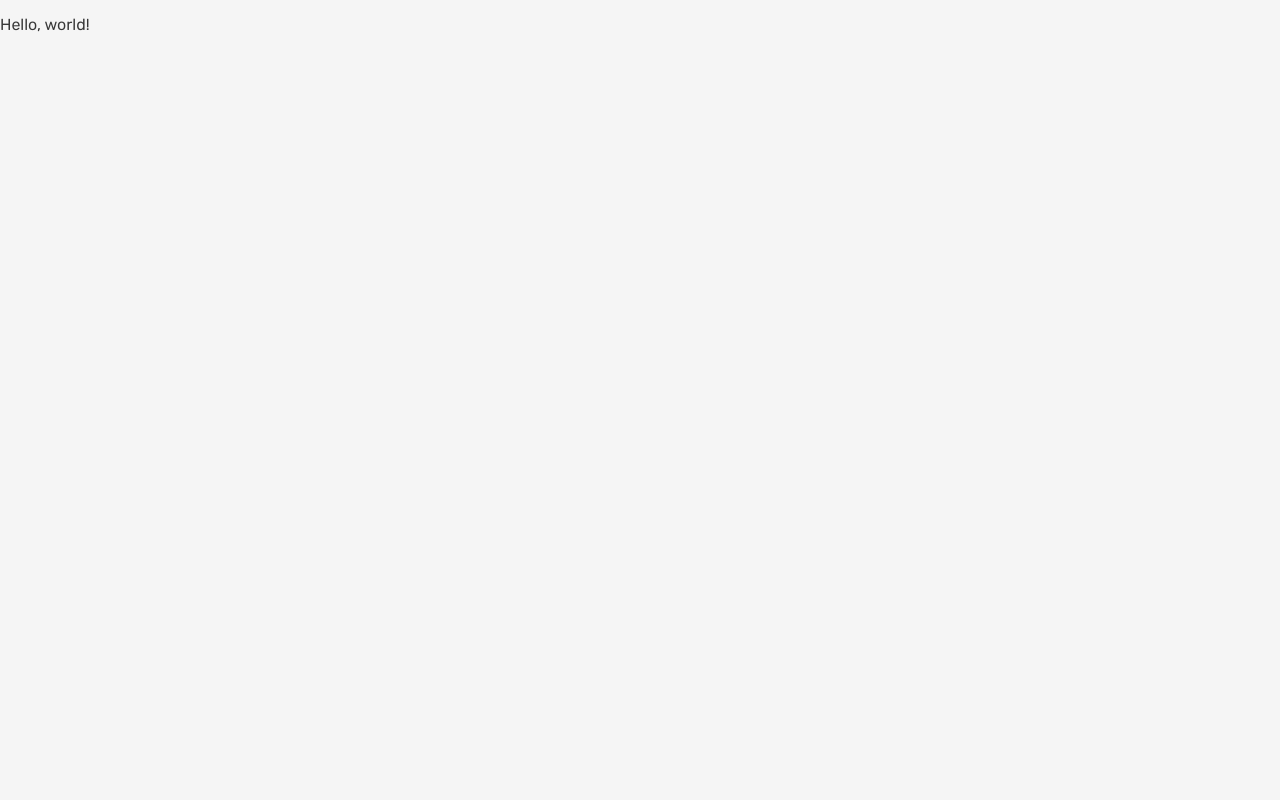
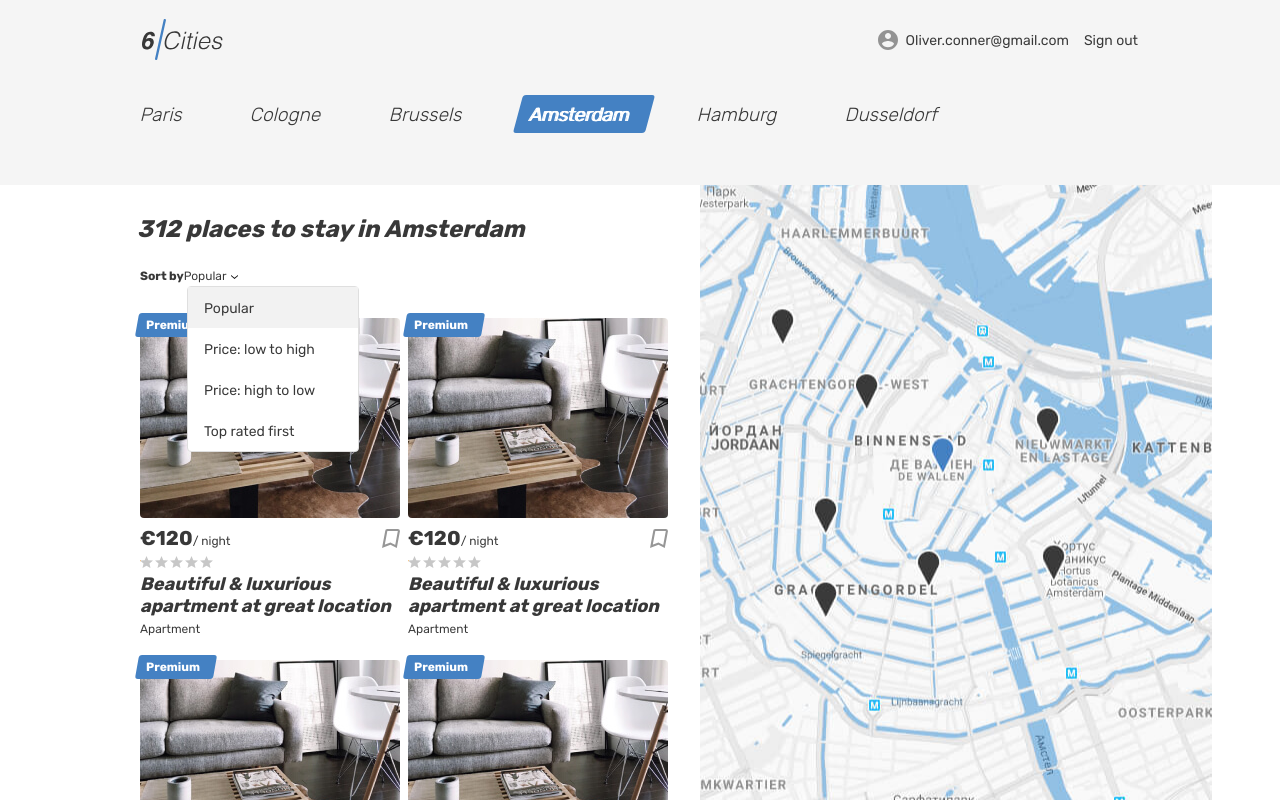
Before and after one commit to dewfors/1567759-six-cities-9, a React (Create React App) app in the folder project/: page / in a window 1280 px wide. Built offline with nearby package versions, Linux system fonts and the light colour scheme.

Commit message:
2-1-1 Создаст компоненты для главной страницы

```diff
--- a/project/src/components/app/app.tsx
+++ b/project/src/components/app/app.tsx
@@ -1,5 +1,9 @@
+import PageHome from '../page-home/page-home';
+
 function App(): JSX.Element {
-  return <p>Hello, world!</p>;
+  return (
+    <PageHome />
+  );
 }
 
 export default App;
--- /dev/null
+++ b/project/src/components/header/header.tsx
@@ -0,0 +1,35 @@
+
+
+function Header(): JSX.Element {
+  return (
+    <header className="header">
+      <div className="container">
+        <div className="header__wrapper">
+          <div className="header__left">
+            <a className="header__logo-link header__logo-link--active">
+              <img className="header__logo" src="img/logo.svg" alt="6 cities logo" width="81" height="41" />
+            </a>
+          </div>
+          <nav className="header__nav">
+            <ul className="header__nav-list">
+              <li className="header__nav-item user">
+                <a className="header__nav-link header__nav-link--profile" href="#">
+                  <div className="header__avatar-wrapper user__avatar-wrapper">
+                  </div>
+                  <span className="header__user-name user__name">Oliver.conner@gmail.com</span>
+                </a>
+              </li>
+              <li className="header__nav-item">
+                <a className="header__nav-link" href="#">
+                  <span className="header__signout">Sign out</span>
+                </a>
+              </li>
+            </ul>
+          </nav>
+        </div>
+      </div>
+    </header>
+  );
+}
+
+export default Header;
--- /dev/null
+++ b/project/src/components/main/main.tsx
@@ -0,0 +1,20 @@
+import Citylist from '../page-home/city-list';
+import HomeContent from '../page-home/home-content';
+
+type MainProps = {
+  className: string,
+}
+
+function Main(props: MainProps):JSX.Element {
+  const {className} = props;
+
+  return (
+    <div className={`page__main ${className}`}>
+      <h1 className="visually-hidden">Cities</h1>
+      <Citylist />
+      <HomeContent />
+    </div>
+  );
+}
+
+export default Main;
--- /dev/null
+++ b/project/src/components/page-home/city-list.tsx
@@ -0,0 +1,44 @@
+
+
+function Citylist(): JSX.Element {
+  return (
+    <div className="tabs">
+      <section className="locations container">
+        <ul className="locations__list tabs__list">
+          <li className="locations__item">
+            <a className="locations__item-link tabs__item" href="#">
+              <span>Paris</span>
+            </a>
+          </li>
+          <li className="locations__item">
+            <a className="locations__item-link tabs__item" href="#">
+              <span>Cologne</span>
+            </a>
+          </li>
+          <li className="locations__item">
+            <a className="locations__item-link tabs__item" href="#">
+              <span>Brussels</span>
+            </a>
+          </li>
+          <li className="locations__item">
+            <a className="locations__item-link tabs__item tabs__item--active">
+              <span>Amsterdam</span>
+            </a>
+          </li>
+          <li className="locations__item">
+            <a className="locations__item-link tabs__item" href="#">
+              <span>Hamburg</span>
+            </a>
+          </li>
+          <li className="locations__item">
+            <a className="locations__item-link tabs__item" href="#">
+              <span>Dusseldorf</span>
+            </a>
+          </li>
+        </ul>
+      </section>
+    </div>
+  );
+}
+
+export default Citylist;
--- /dev/null
+++ b/project/src/components/page-home/home-content.tsx
@@ -0,0 +1,41 @@
+import PlaceCard from '../place-card/place-card';
+
+function HomeContent(): JSX.Element {
+  return (
+    <div className="cities">
+      <div className="cities__places-container container">
+        <section className="cities__places places">
+          <h2 className="visually-hidden">Places</h2>
+          <b className="places__found">312 places to stay in Amsterdam</b>
+          <form className="places__sorting" action="#" method="get">
+            <span className="places__sorting-caption">Sort by</span>
+            <span className="places__sorting-type" tabIndex={0}>
+              Popular
+              <svg className="places__sorting-arrow" width="7" height="4">
+                <use xlinkHref="#icon-arrow-select" />
+              </svg>
+            </span>
+            <ul className="places__options places__options--custom places__options--opened">
+              <li className="places__option places__option--active" tabIndex={0}>Popular</li>
+              <li className="places__option" tabIndex={0}>Price: low to high</li>
+              <li className="places__option" tabIndex={0}>Price: high to low</li>
+              <li className="places__option" tabIndex={0}>Top rated first</li>
+            </ul>
+          </form>
+          <div className="cities__places-list places__list tabs__content">
+            <PlaceCard />
+            <PlaceCard />
+            <PlaceCard />
+            <PlaceCard />
+            <PlaceCard />
+          </div>
+        </section>
+        <div className="cities__right-section">
+          <section className="cities__map map" />
+        </div>
+      </div>
+    </div>
+  );
+}
+
+export default HomeContent;
--- /dev/null
+++ b/project/src/components/page-home/page-home.tsx
@@ -0,0 +1,11 @@
+
+import Page from '../page/page';
+
+
+function PageHome(): JSX.Element {
+  return (
+    <Page className="page--gray page--main" />
+  );
+}
+
+export default PageHome;
--- /dev/null
+++ b/project/src/components/page/page.tsx
@@ -0,0 +1,19 @@
+import Header from '../header/header';
+import Main from '../main/main';
+
+type PageProps = {
+  className: string,
+}
+
+function Page(props: PageProps): JSX.Element {
+  const {className} = props;
+
+  return (
+    <div className={`page ${className}`}>
+      <Header />
+      <Main className={'page__main--index'}/>
+    </div>
+  );
+}
+
+export default Page;
--- /dev/null
+++ b/project/src/components/place-card/place-card.tsx
@@ -0,0 +1,47 @@
+
+function PlaceCard(): JSX.Element {
+  return (
+    <article className="cities__place-card place-card">
+      <div className="place-card__mark">
+        <span>Premium</span>
+      </div>
+      <div className="cities__image-wrapper place-card__image-wrapper">
+        <a href="#">
+          <img
+            className="place-card__image"
+            src="img/apartment-01.jpg"
+            width="260"
+            height="200"
+            alt="Place image"
+          />
+        </a>
+      </div>
+      <div className="place-card__info">
+        <div className="place-card__price-wrapper">
+          <div className="place-card__price">
+            <b className="place-card__price-value">&euro;120</b>
+            <span className="place-card__price-text">&#47;&nbsp;night</span>
+          </div>
+          <button className="place-card__bookmark-button button" type="button">
+            <svg className="place-card__bookmark-icon" width="18" height="19">
+              <use xlinkHref="#icon-bookmark" />
+            </svg>
+            <span className="visually-hidden">To bookmarks</span>
+          </button>
+        </div>
+        <div className="place-card__rating rating">
+          <div className="place-card__stars rating__stars">
+            <span style={{width: '0.8%'}} />
+            <span className="visually-hidden">Rating</span>
+          </div>
+        </div>
+        <h2 className="place-card__name">
+          <a href="#">Beautiful &amp; luxurious apartment at great location</a>
+        </h2>
+        <p className="place-card__type">Apartment</p>
+      </div>
+    </article>
+  );
+}
+
+export default PlaceCard;
```
Also changed, not shown: 2 other files (tests, documents, lock files or other folders).
